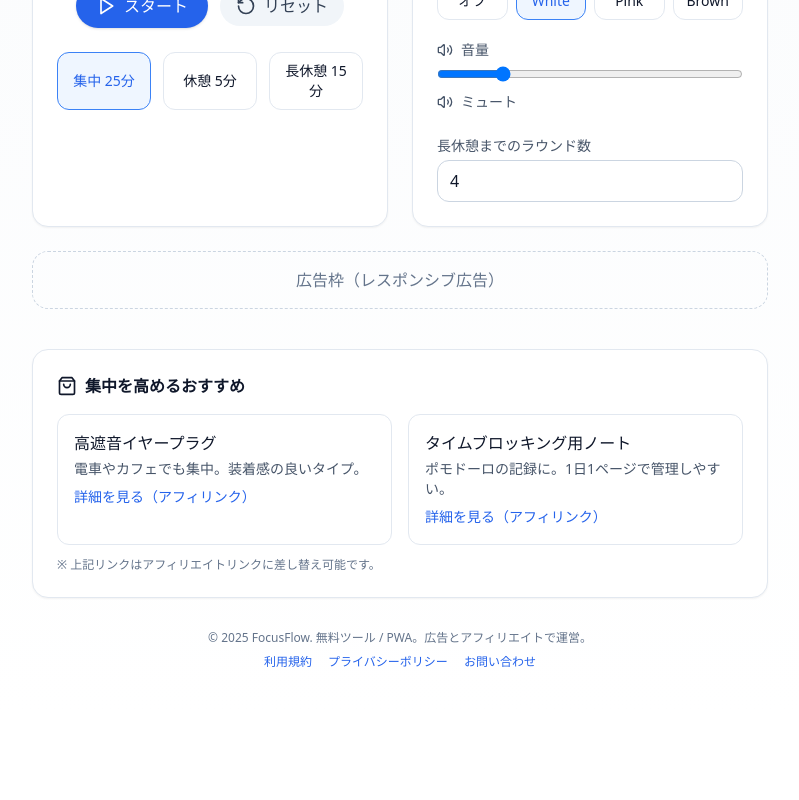
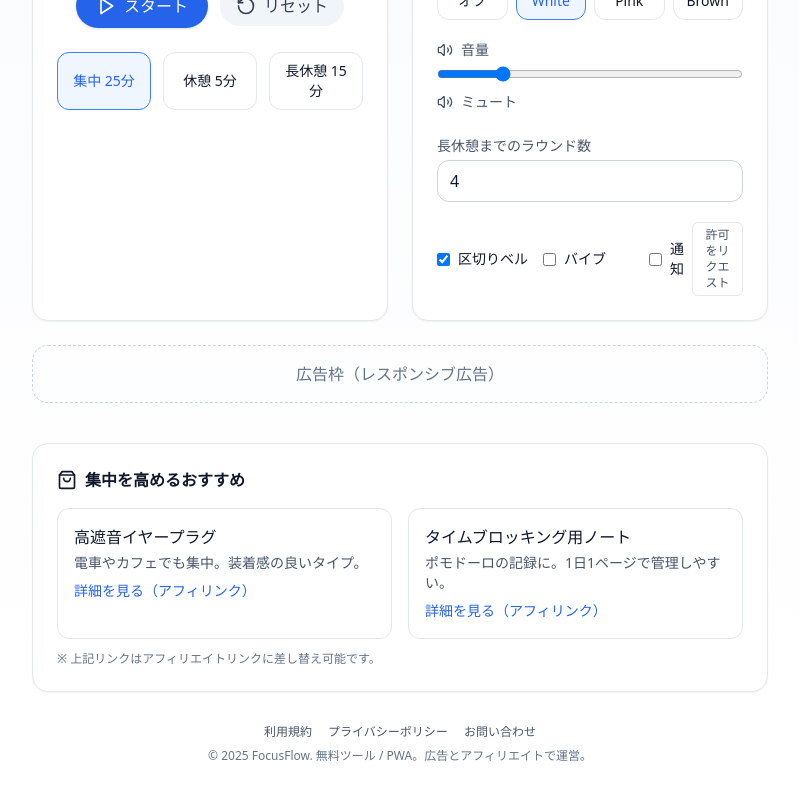
Before and after one commit to yoni-adi/FocusFlow, a React (Vite) app: page / in a window 1280 px wide. Shown: the part 556-1356 px from the top of the page, without its empty margins (240-1039 px from the left). Before the commit the page ends 1274 px from the top, so only its background shows below. Built offline with nearby package versions, Linux system fonts and the light colour scheme.

Commit message:
Add footer links to Terms, Privacy, and Contact pages

```diff
--- a/src/App.jsx
+++ b/src/App.jsx
@@ -11,16 +11,14 @@ const DEFAULTS = {
   roundsUntilLong: 4,
   volume: 0.2,
   noise: "white",
+  chime: true,     // 区切りベル
+  notify: false,   // 通知
+  vibrate: false,  // バイブ
 };
 
 const LS_KEY = "focusflow_settings_v1";
 
-/**
- * iOS対応版ノイズ生成フック
- * - ready が true（ユーザー操作でAudioContextが解放済み）の時だけノードを作成
- * - type: "white" | "pink" | "brown" | "off"
- * - volume: 0〜1
- */
+// iOS対応版ノイズ生成フック
 function useNoise(audioCtxRef, type, volume, ready) {
   const nodeRef = useRef(null);
   const gainRef = useRef(null);
@@ -28,7 +26,6 @@ function useNoise(audioCtxRef, type, volume, ready) {
   useEffect(() => {
     if (!audioCtxRef.current || !ready) return;
     const ctx = audioCtxRef.current;
-
     const bufferSize = 2 * ctx.sampleRate;
     const noiseBuffer = ctx.createBuffer(1, bufferSize, ctx.sampleRate);
     const output = noiseBuffer.getChannelData(0);
@@ -90,6 +87,7 @@ function useNoise(audioCtxRef, type, volume, ready) {
   }, [volume]);
 }
 
+// 進捗リング
 function ProgressRing({ size = 220, stroke = 12, progress = 0 }) {
   const normalizedRadius = size / 2 - stroke;
   const circumference = normalizedRadius * 2 * Math.PI;
@@ -149,7 +147,15 @@ export default function App() {
 
   const audioCtxRef = useRef(null);
   const [audioReady, setAudioReady] = useState(false);
+  const chimeRef = useRef(null); // 区切りベル音
 
+  // 区切りベル音の音量追従
+  useEffect(() => {
+    if (!chimeRef.current) return;
+    chimeRef.current.volume = clamp((muted ? 0 : settings.volume), 0, 1);
+  }, [settings.volume, muted]);
+
+  // iOS/Safari でのオーディオ解放
   const initAudio = async () => {
     if (audioCtxRef.current) return;
     const Ctx = window.AudioContext || window.webkitAudioContext;
@@ -165,9 +171,48 @@ export default function App() {
       src.connect(ctx.destination);
       src.start(0);
     } catch {}
+    // 🔔 区切りベルの準備
+    if (!chimeRef.current) {
+      chimeRef.current = new Audio("/bell.mp3");
+      chimeRef.current.preload = "auto";
+      chimeRef.current.volume = clamp((muted ? 0 : settings.volume), 0, 1);
+    }
     setAudioReady(true);
   };
 
+  // フェーズ切替通知
+  function notifyPhase(nextMode) {
+    // 🔔 ベル
+    if (settings.chime && chimeRef.current) {
+      try {
+        chimeRef.current.currentTime = 0;
+        chimeRef.current.play().catch(() => {});
+      } catch {}
+    }
+    // 📳 バイブ
+    if (settings.vibrate && "vibrate" in navigator) {
+      navigator.vibrate([80, 40, 80]);
+    }
+    // 🔔 Web通知
+    if (settings.notify && "Notification" in window) {
+      if (Notification.permission === "granted") {
+        new Notification("FocusFlow", {
+          body: nextMode === "work" ? "作業を再開しましょう" : (nextMode === "break" ? "小休憩に入りましょう" : "長めの休憩に入りましょう"),
+          icon: "/icon-192.png",
+        });
+      } else if (Notification.permission !== "denied") {
+        Notification.requestPermission();
+      }
+    }
+    // 🪩 タイトルを一時的に変更
+    const old = document.title;
+    const msg = nextMode === "work" ? "▶ 作業再開！" : (nextMode === "break" ? "⏸ 小休憩！" : "⏸ 長めの休憩！");
+    document.title = `【${msg}】FocusFlow`;
+    setTimeout(() => (document.title = old), 4000);
+  }
+  // ---- ここまでが Part1 ----
+
+  // ノイズ駆動（オフやミュート時は音量0）
   useNoise(
     audioCtxRef,
     settings.noise,
@@ -175,6 +220,7 @@ export default function App() {
     audioReady
   );
 
+  // タイマー進行 & フェーズ切替時の通知
   useEffect(() => {
     if (!running) return;
     const id = setInterval(() => {
@@ -183,15 +229,12 @@ export default function App() {
           if (mode === "work") {
             const nextRound = (round % settings.roundsUntilLong) + 1;
             setRound((r) => (r % settings.roundsUntilLong) + 1);
-            if (nextRound === 1) {
-              setMode("long");
-              return settings.longBreakMin * 60;
-            } else {
-              setMode("break");
-              return settings.breakMin * 60;
-            }
+            const nextMode = (nextRound === 1) ? "long" : "break";
+            notifyPhase(nextMode);
+            return (nextMode === "long" ? settings.longBreakMin : settings.breakMin) * 60;
           } else {
-            setMode("work");
+            const nextMode = "work";
+            notifyPhase(nextMode);
             return settings.workMin * 60;
           }
         }
@@ -201,6 +244,7 @@ export default function App() {
     return () => clearInterval(id);
   }, [running, mode, settings, round]);
 
+  // モード/設定変更時に残り秒リセット
   useEffect(() => {
     const m =
       mode === "work" ? settings.workMin :
@@ -209,6 +253,7 @@ export default function App() {
     setSecondsLeft(m * 60);
   }, [mode, settings.workMin, settings.breakMin, settings.longBreakMin]);
 
+  // 設定の永続化
   useEffect(() => {
     localStorage.setItem(LS_KEY, JSON.stringify(settings));
   }, [settings]);
@@ -217,7 +262,7 @@ export default function App() {
   const ss = secondsLeft % 60;
 
   const startStop = () => {
-    if (!audioReady) initAudio();
+    if (!audioReady) initAudio(); // 初回は必ずユーザー操作内で解放
     setRunning((v) => !v);
   };
 
@@ -230,6 +275,15 @@ export default function App() {
     setSecondsLeft(m * 60);
   };
 
+  // 通知の許可リクエスト
+  const requestNotifyPermission = async () => {
+    if (!("Notification" in window)) return alert("このブラウザは通知に対応していません。");
+    try {
+      const p = await Notification.requestPermission();
+      if (p !== "granted") alert("通知が許可されていません。ブラウザの設定から有効にしてください。");
+    } catch {}
+  };
+
   return (
     <div className="min-h-screen bg-gradient-to-b from-slate-50 to-white text-slate-900">
       <header className="sticky top-0 z-10 bg-white/70 backdrop-blur border-b border-slate-200">
@@ -239,7 +293,9 @@ export default function App() {
             <h1 className="font-bold text-lg">FocusFlow</h1>
           </div>
           <div className="flex items-center gap-3">
-            <a href="#shop" className="inline-flex items-center gap-1 text-sm text-blue-600"><ShoppingBag className="h-4 w-4"/>おすすめアイテム</a>
+            <a href="#shop" className="inline-flex items-center gap-1 text-sm text-blue-600">
+              <ShoppingBag className="h-4 w-4"/>おすすめアイテム
+            </a>
             <button
               onClick={() => alert("PWAのインストールはブラウザの共有/インストールから行えます。")}
               className="text-sm text-slate-600"
@@ -256,6 +312,7 @@ export default function App() {
         </div>
 
         <div className="grid md:grid-cols-2 gap-6">
+          {/* 左：タイマー */}
           <div className="rounded-2xl border border-slate-200 bg-white p-6 shadow-sm">
             <div className="text-center mb-4">
               <span className="inline-flex items-center gap-2 rounded-full bg-slate-100 px-3 py-1 text-sm font-medium">
@@ -275,14 +332,14 @@ export default function App() {
                 </button>
               </div>
             </div>
-                        <div className="mt-6 grid grid-cols-3 gap-3">
+            <div className="mt-6 grid grid-cols-3 gap-3">
               <button onClick={() => { setMode("work"); setRunning(false); }} className={`rounded-xl px-3 py-2 border text-sm ${mode === "work" ? "border-blue-500 text-blue-600 bg-blue-50" : "border-slate-200"}`}>集中 {settings.workMin}分</button>
               <button onClick={() => { setMode("break"); setRunning(false); }} className={`rounded-xl px-3 py-2 border text-sm ${mode === "break" ? "border-blue-500 text-blue-600 bg-blue-50" : "border-slate-200"}`}>休憩 {settings.breakMin}分</button>
               <button onClick={() => { setMode("long"); setRunning(false); }} className={`rounded-xl px-3 py-2 border text-sm ${mode === "long" ? "border-blue-500 text-blue-600 bg-blue-50" : "border-slate-200"}`}>長休憩 {settings.longBreakMin}分</button>
             </div>
           </div>
 
-          {/* 設定パネル */}
+          {/* 右：設定 */}
           <div className="rounded-2xl border border-slate-200 bg-white p-6 shadow-sm">
             <div className="flex items-center justify-between mb-4">
               <h2 className="font-semibold flex items-center gap-2"><Settings className="h-5 w-5"/> 設定</h2>
@@ -299,7 +356,7 @@ export default function App() {
                 </div>
               )}
 
-              {/* 入力欄: 集中・休憩時間など */}
+              {/* 時間設定 */}
               <div>
                 <label className="block text-sm text-slate-600 mb-1">集中時間（分）</label>
                 <input
@@ -327,7 +384,7 @@ export default function App() {
                 </div>
               </div>
 
-              {/* ノイズ選択 */}
+              {/* ノイズ */}
               <div>
                 <label className="block text-sm text-slate-600 mb-1 flex items-center gap-2"><Music2 className="h-4 w-4"/> ノイズ</label>
                 <div className="grid grid-cols-4 gap-2">
@@ -343,7 +400,7 @@ export default function App() {
                 </div>
               </div>
 
-              {/* 音量調整 */}
+              {/* 音量 & ミュート */}
               <div>
                 <label className="block text-sm text-slate-600 mb-1 flex items-center gap-2"><Volume2 className="h-4 w-4"/> 音量</label>
                 <input
@@ -356,7 +413,7 @@ export default function App() {
                 </button>
               </div>
 
-              {/* ラウンド数 */}
+              {/* 長休憩までのラウンド数 */}
               <div>
                 <label className="block text-sm text-slate-600 mb-1">長休憩までのラウンド数</label>
                 <input
@@ -365,15 +422,53 @@ export default function App() {
                   className="w-full rounded-xl border border-slate-300 px-3 py-2"
                 />
               </div>
+
+              {/* 区切りベル/通知/バイブ */}
+              <div className="grid grid-cols-1 sm:grid-cols-3 gap-3">
+                <label className="flex items-center gap-2 text-sm">
+                  <input
+                    type="checkbox"
+                    checked={!!settings.chime}
+                    onChange={(e)=> setSettings(s => ({...s, chime: e.target.checked}))}
+                  />
+                  区切りベル
+                </label>
+                <label className="flex items-center gap-2 text-sm">
+                  <input
+                    type="checkbox"
+                    checked={!!settings.vibrate}
+                    onChange={(e)=> setSettings(s => ({...s, vibrate: e.target.checked}))}
+                  />
+                  バイブ
+                </label>
+                <div className="flex items-center gap-2 text-sm">
+                  <label className="flex items-center gap-2">
+                    <input
+                      type="checkbox"
+                      checked={!!settings.notify}
+                      onChange={(e)=> setSettings(s => ({...s, notify: e.target.checked}))}
+                    />
+                    通知
+                  </label>
+                  <button
+                    type="button"
+                    onClick={requestNotifyPermission}
+                    className="ml-auto rounded-md px-2 py-1 border text-xs text-slate-600"
+                  >
+                    許可をリクエスト
+                  </button>
+                </div>
+              </div>
+
             </div>
           </div>
         </div>
 
-        {/* ショップセクション */}
         <div className="mt-6 mb-10 rounded-2xl border border-dashed border-slate-300 p-4 text-center text-slate-500">
           広告枠（レスポンシブ広告）
         </div>
 
+        {/* おすすめ（アフィリエイト欄） */}
         <section id="shop" className="rounded-2xl border border-slate-200 bg-white p-6 shadow-sm">
           <h2 className="font-semibold mb-4 flex items-center gap-2"><ShoppingBag className="h-5 w-5"/> 集中を高めるおすすめ</h2>
           <ul className="grid sm:grid-cols-2 gap-4">
@@ -396,14 +491,14 @@ export default function App() {
           <p className="text-xs text-slate-500 mt-3">※ 上記リンクはアフィリエイトリンクに差し替え可能です。</p>
         </section>
 
-        {/* フッター */}
+        {/* フッター（規約/プライバシー/お問い合わせリンク） */}
         <footer className="text-center text-xs text-slate-500 mt-8 mb-6 space-y-2">
+          <nav className="flex items-center justify-center gap-4 text-slate-600">
+            <a className="hover:text-blue-600 underline-offset-4 hover:underline" href="/terms.html?v=1">利用規約</a>
+            <a className="hover:text-blue-600 underline-offset-4 hover:underline" href="/privacy.html?v=1">プライバシーポリシー</a>
+            <a className="hover:text-blue-600 underline-offset-4 hover:underline" href="/contact.html?v=1">お問い合わせ</a>
+          </nav>
           <p>© {new Date().getFullYear()} FocusFlow. 無料ツール / PWA。広告とアフィリエイトで運営。</p>
-          <div className="flex justify-center gap-4">
-            <a href="/terms.html" className="text-blue-600 hover:underline">利用規約</a>
-            <a href="/privacy.html" className="text-blue-600 hover:underline">プライバシーポリシー</a>
-            <a href="/contact.html" className="text-blue-600 hover:underline">お問い合わせ</a>
-          </div>
         </footer>
       </main>
     </div>
```
